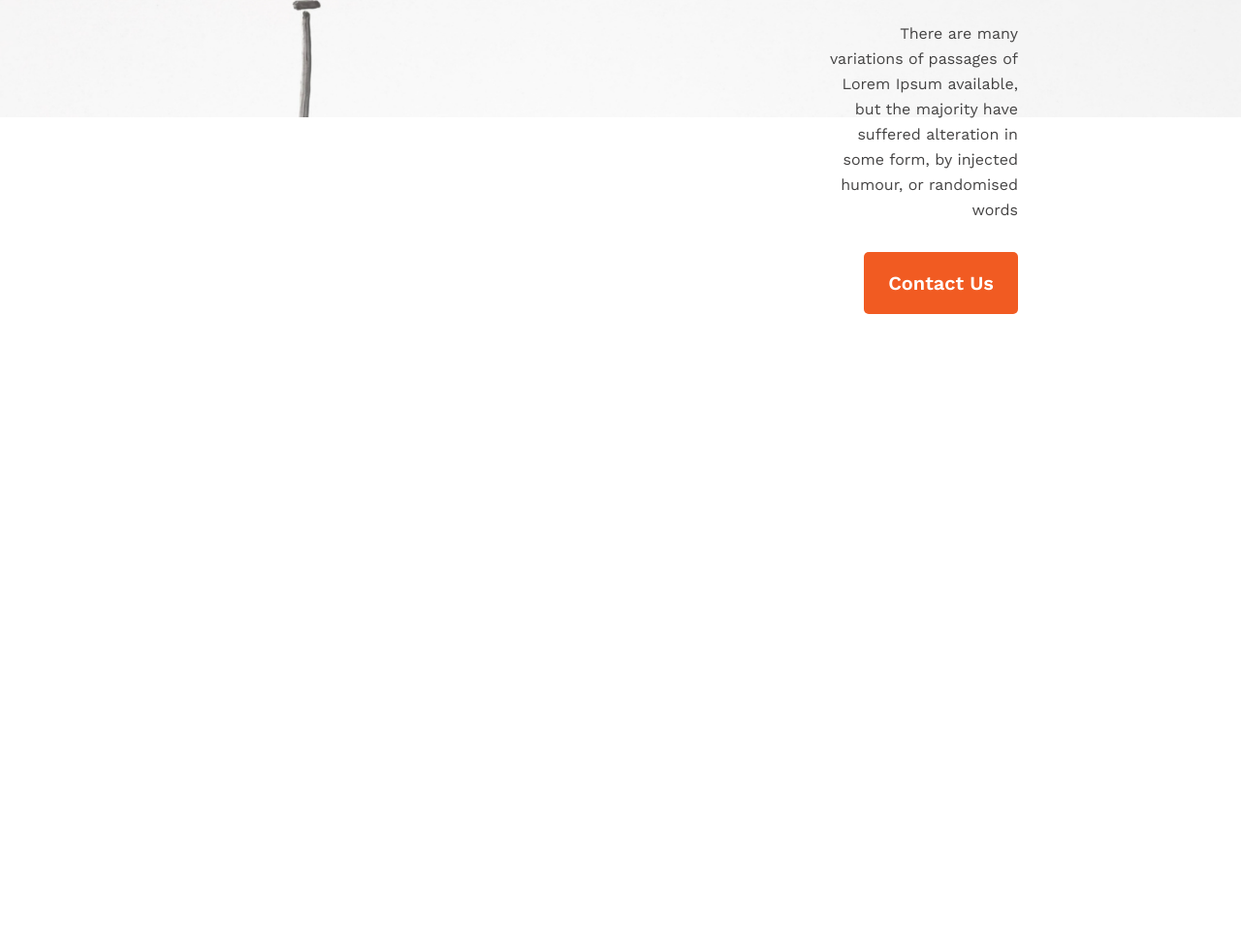
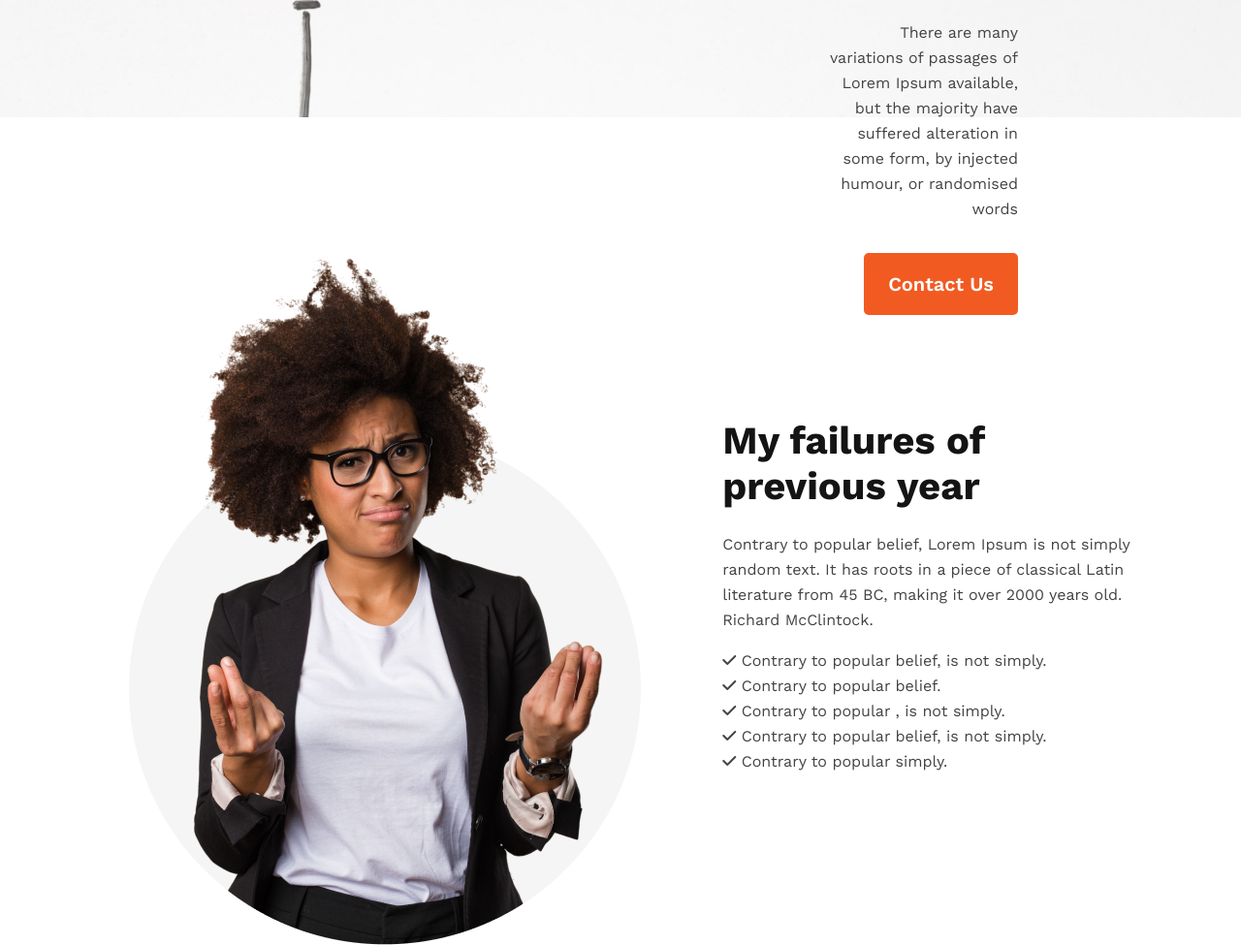
Before and after one commit to Mehedi-p-Hero/New-year-new-me, a plain HTML site: page index.html in a window 1280 px wide. Shown: the part 679-1654 px from the top of the page at 97% size. Before the commit the page ends 1173 px from the top, so only its background shows below. Drawn offline with nearby package versions, Linux system fonts and the light colour scheme.

Commit message:
failures of previous year section created

```diff
--- a/index.html
+++ b/index.html
@@ -8,6 +8,7 @@
     <link rel="preconnect" href="https://fonts.googleapis.com">
     <link rel="preconnect" href="https://fonts.gstatic.com" crossorigin>
     <link href="https://fonts.googleapis.com/css2?family=Work+Sans:ital,wght@0,100..900;1,100..900&display=swap" rel="stylesheet">
+    <script src="https://kit.fontawesome.com/e4b3552239.js" crossorigin="anonymous"></script>
 </head>
 <body>
     <header>
@@ -17,8 +18,34 @@
             <button class="primary-button">Contact Us</button>
         </div>
     </header>
+
     <main>
-
+        <section class="previous-year">
+            <div class="previous-year-img">
+                <img src="resources/images/person.png" alt="">
+            </div>
+            <div class="previous-year-content">
+                 <h3 class="section-title">My failures of previous year</h3>
+                 <p class="previous-year-description">Contrary to popular belief, Lorem Ipsum is not simply random text. It has roots in a piece of classical Latin literature from 45 BC, making it over 2000 years old. Richard McClintock.</p>
+                 <ul class="marked-text">
+                    <li>
+                        <p><i class="fa-solid fa-check"></i> Contrary to popular belief, is not simply.</p>
+                    </li>
+                    <li>
+                        <p><i class="fa-solid fa-check"></i> Contrary to popular belief.</p>
+                    </li>
+                    <li>
+                        <p><i class="fa-solid fa-check"></i> Contrary to popular , is not simply.</p>
+                    </li>
+                    <li>
+                        <p><i class="fa-solid fa-check"></i> Contrary to popular belief, is not simply.</p>
+                    </li>
+                    <li>
+                        <p><i class="fa-solid fa-check"></i> Contrary to popular simply.</p>
+                    </li>
+                 </ul>
+            </div>
+        </section>
     </main>
     <footer>
 
--- a/styles/styles.css
+++ b/styles/styles.css
@@ -4,12 +4,22 @@
     font-family: "Work Sans", sans-serif;
 }
 
+main {
+    max-width: 1340px;
+    margin: auto;
+}
+
+main section {
+    margin-top: 130px
+}
+
 p {
     color: #444343;
     font-size: 16px;
     font-weight: 400;
-    /* line-height: 26px; */
+    line-height: 26px;
 }
+
 
 /* Header related styles */
 
@@ -34,10 +44,9 @@ header {
     font-weight: 700;
 }
 
-.banner-description {
-    line-height: 26px;
-    margin-top: 25px;
-    margin-bottom: 30px;
+.banner-description{
+    margin-top: 24px;
+    margin-bottom: 32px;
 }
 
 .primary-button {
@@ -49,3 +58,38 @@ header {
     background: #F15B22;
     padding: 20px 25px;
 }
+
+
+/* Section related styles  */
+
+.section-title {
+    color:#151414;
+    font-size: 40px;
+    font-weight: 700;
+}
+
+
+/* Previous Year Section Styles */
+
+.previous-year {
+    display: flex;
+    justify-content: space-around;
+    align-items: center;
+}
+
+.previous-year-img {
+    max-width: 416px;
+}
+
+.previous-year-content {
+    max-width: 425px;
+}
+
+.marked-text li {
+    list-style: none;
+}
+
+.previous-year-description {
+    margin-top: 24px;
+    margin-bottom: 16px;
+}
```
